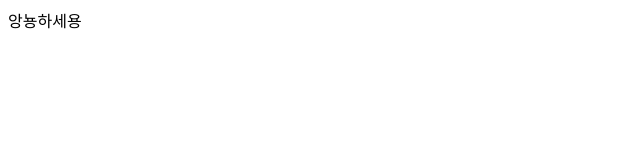
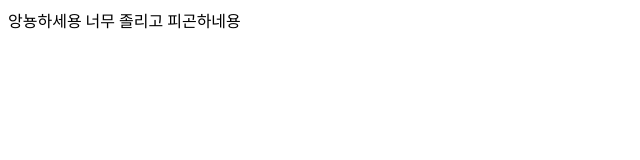
Before and after one commit to songinseon/col_exam, a plain HTML site: page docs/index.html in a window 1280 px wide. Shown: the whole page, without its empty margins (0-640 px from the left). Drawn offline with Linux system fonts and the light colour scheme.

Commit message:
피고내

```diff
--- a/docs/index.html
+++ b/docs/index.html
@@ -8,5 +8,6 @@
 </head>
 <body>
   앙뇽하세용
+  너무 졸리고 피곤하네용
 </body>
 </html>
```
